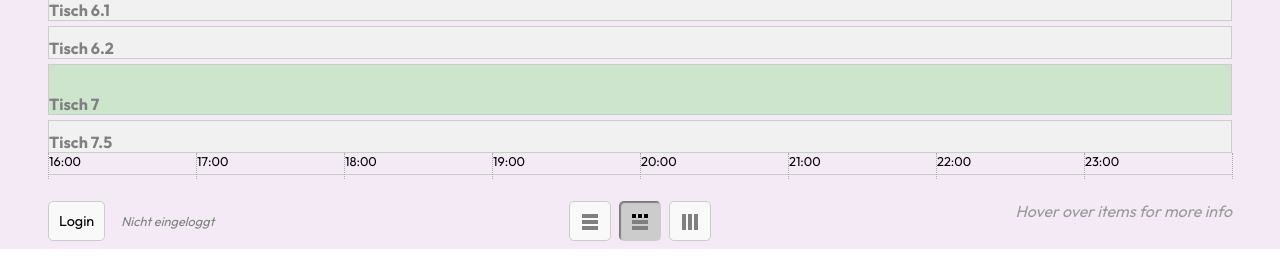
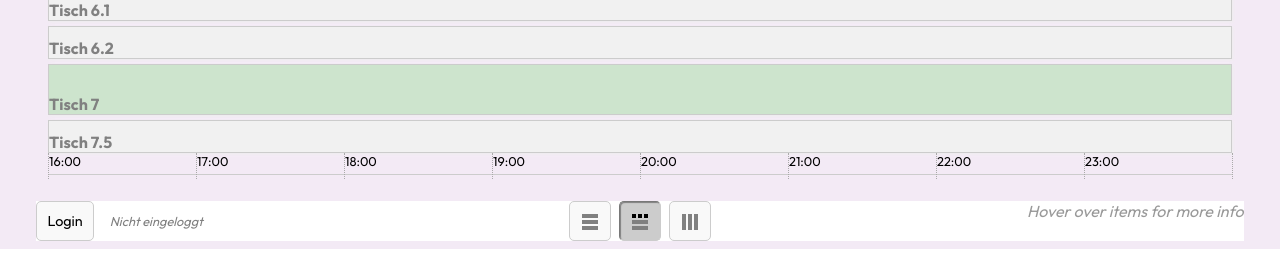
Before and after one commit to Jan-Weigang/Threadbound, a Flask app: page /calendar/ in a window 1280 px wide. Shown: the part 543-800 px from the top of the page. Run offline with Flask 3, Linux system fonts and the light colour scheme; data comes from the database, SQL or seed files in the repository; data that the repository does not hold is empty; parts of the project's set-up code (start-up, migrations or seed data) failed here and were passed over; some libraries are stand-ins or nearby versions.

Commit message:
recommit of respsonsive changes

```diff
--- a/static/css/dynamic.css
+++ b/static/css/dynamic.css
@@ -58,6 +58,12 @@ body {
 }
 .layout-wrapper > .layout-footer {
     grid-area: footer;
+    position: absolute;
+    bottom: 1rem;
+    background-color: white;
+    margin: auto;
+    justify-self: center;
+
 }
 .calendar-container {
     display: flex;
```
